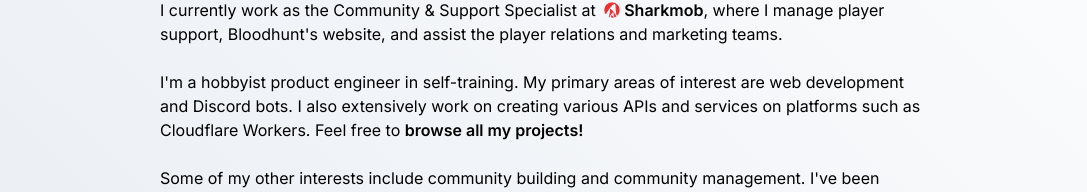
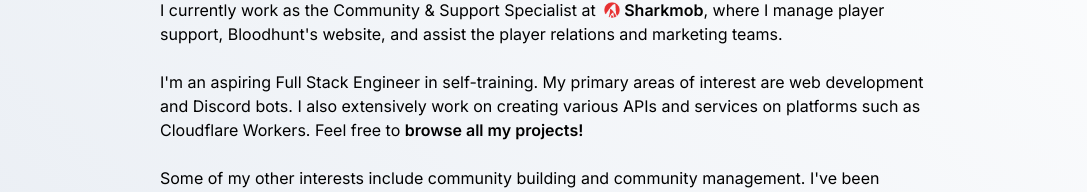
Before and after one commit to leonlarsson/leon-home, a Next.js app: page / in a window 1280 px wide. Shown: the part 324-516 px from the top of the page, without its empty margins (96-1183 px from the left). Built offline with nearby package versions, Linux system fonts and the light colour scheme.

Commit message:
make texts consistent

```diff
--- a/app/(main)/page.tsx
+++ b/app/(main)/page.tsx
@@ -37,7 +37,7 @@ export default () => {
 
         {/* DEV */}
         <div>
-          I'm a hobbyist product engineer in self-training. My primary areas of interest are web development and Discord bots. I also extensively work on creating various APIs and services on platforms such as Cloudflare Workers. Feel free to{" "}
+          I'm an aspiring Full Stack Engineer in self-training. My primary areas of interest are web development and Discord bots. I also extensively work on creating various APIs and services on platforms such as Cloudflare Workers. Feel free to{" "}
           <Link href="/projects" className="font-semibold underline-offset-2 hover:underline">
             browse all my projects!
           </Link>
--- a/app/layout.tsx
+++ b/app/layout.tsx
@@ -14,7 +14,7 @@ import "/public/fontawesome/css/solid.min.css";
 import "/public/fontawesome/css/brands.min.css";
 
 const pageTitle = "Leon San José Larsson";
-const pageDescription = "Hobby product engineer working in video games marketing.";
+const pageDescription = "Aspiring Full Stack Engineer working in video games marketing.";
 
 export const metadata: Metadata = {
   title: {
```
